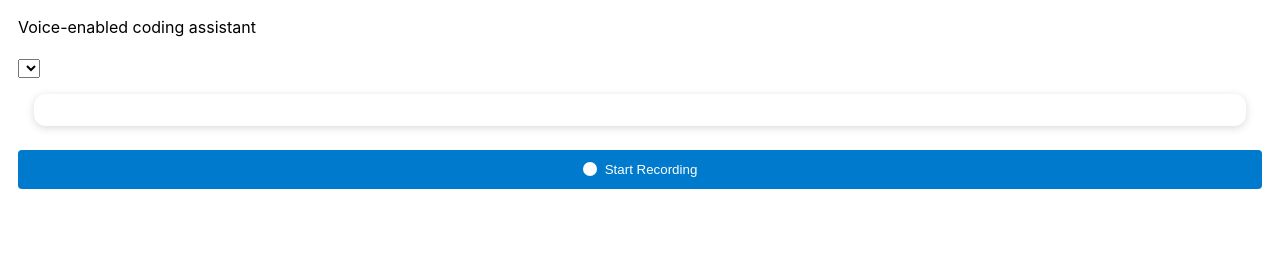
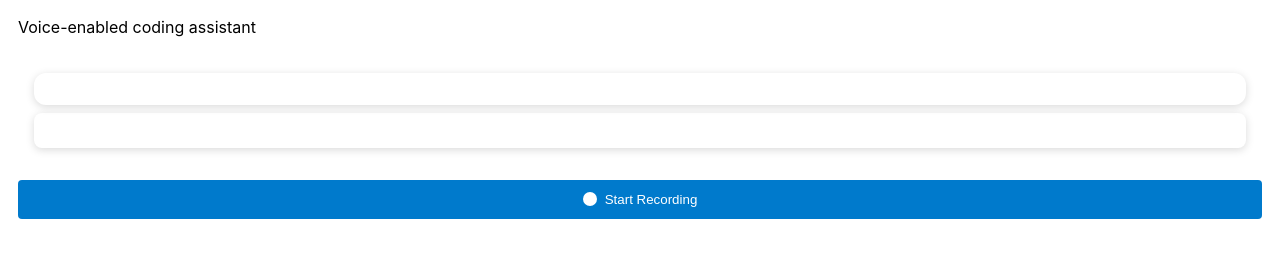
Before and after one commit to HandsomeSB/Hintify, a website: page src/sidebar.html in a window 1280 px wide. Shown: the part 70-328 px from the top of the page. Drawn offline with Linux system fonts and the light colour scheme.

Commit message:
Styled sidebar select element

```diff
--- a/src/sidebar.html
+++ b/src/sidebar.html
@@ -95,6 +95,28 @@
         text-align: center;
         min-height: 20px;
       }
+
+      /* Style for the select dropdown */
+      #characterSelector {
+        width: 100%;
+        padding: 10px;
+        border-radius: 8px;
+        border: 1px solid var(--vscode-widget-border);
+        background-color: var(--vscode-editor-background);
+        color: var(--vscode-foreground);
+        font-size: 13px;
+        margin-bottom: 16px;
+        box-shadow: 0 2px 8px rgba(0, 0, 0, 0.15);
+        appearance: none;
+        -webkit-appearance: none;
+        -moz-appearance: none;
+        display: block;
+      }
+
+      #characterSelector:focus {
+        outline: none;
+        border-color: var(--vscode-focusBorder);
+      }
     </style>
   </head>
   <body>
@@ -102,8 +124,9 @@
       <h2>Hintify</h2>
       <p>Voice-enabled coding assistant</p>
     </div>
-    <select id="characterSelector"></select>
+
     <div class="chat-container">
+      <select id="characterSelector"></select>
       <div id="content"></div>
     </div>
 
@@ -210,10 +233,13 @@
           case 'populateCharacters':
                 const characterSelector = document.getElementById('characterSelector');
                 characterSelector.innerHTML = '';
-                message.characters.forEach(character => {
+                message.characters.forEach((character, index) => {
                     const option = document.createElement('option');
                     option.value = character;
                     option.text = character;
+                    if (index === 0) {
+                        option.selected = true;
+                    }
                     characterSelector.appendChild(option);
                 });
             break;
```
Also changed, not shown: 1 other file.
